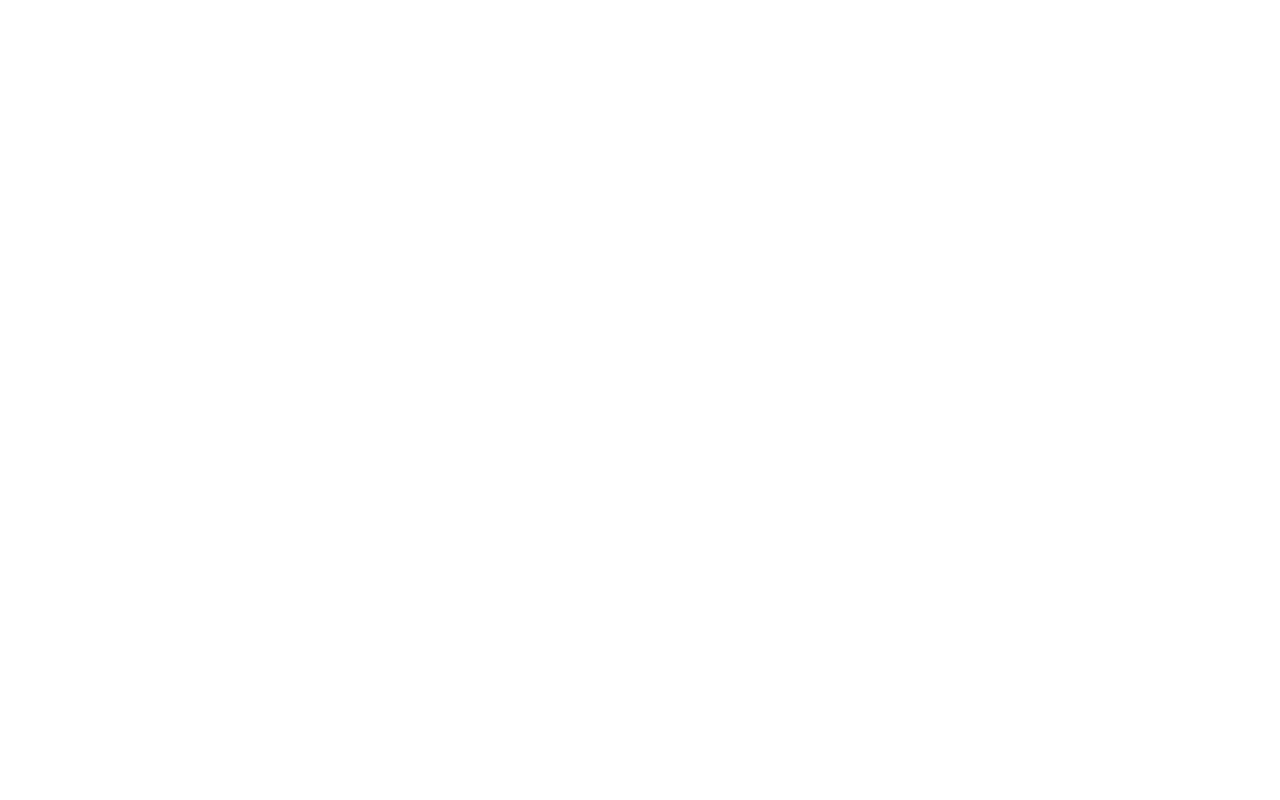
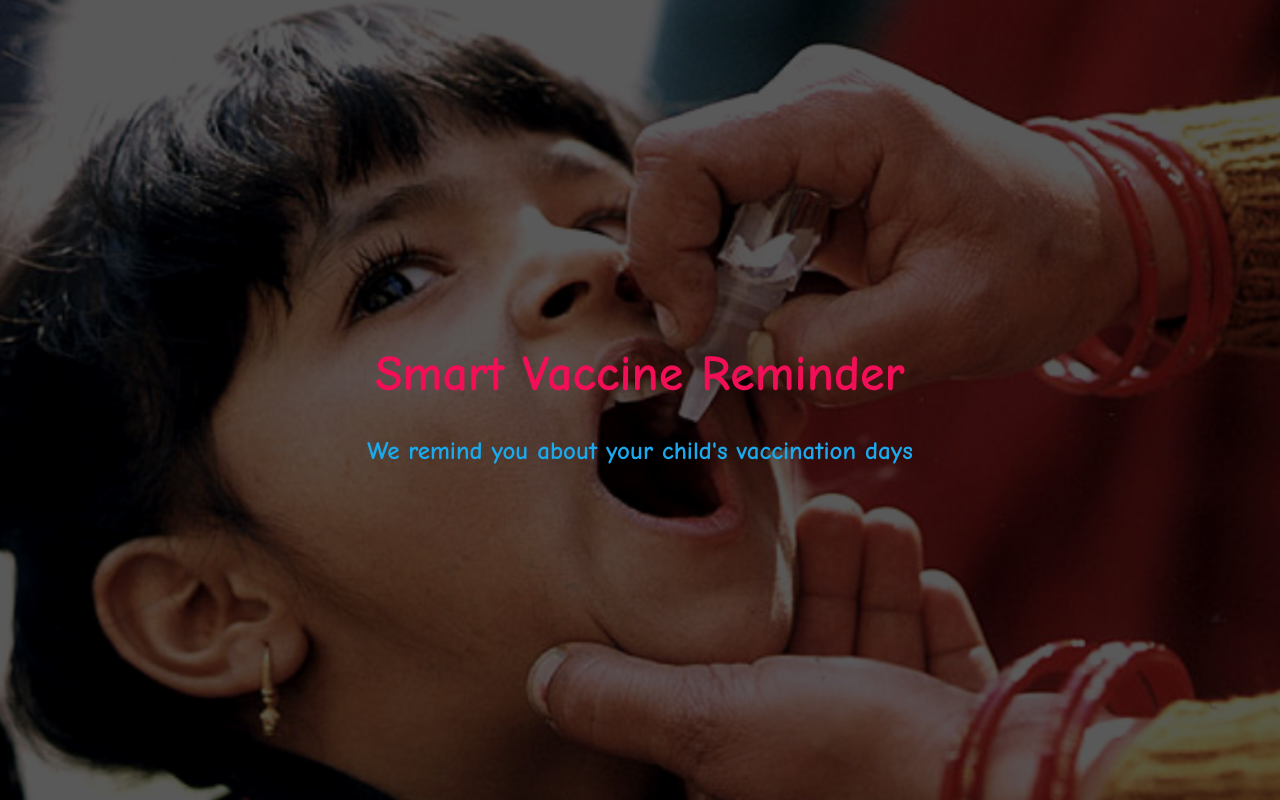
Before and after one commit to Balaji-Ramasubramanian/smart-vaccine-reminder, a plain HTML site: page index.html in a window 1280 px wide. Drawn offline with Linux system fonts and the light colour scheme.

Commit message:
Home page image added

```diff
--- a/index.html
+++ b/index.html
@@ -1,8 +1,47 @@
+<!DOCTYPE html>
 <html>
+
   <head>
-  <title>Smart Vaccine Reminder</title>
+  <meta name="viewport" content="width=device-width, initial-scale=1">
+    <style>
+
+    body, html {
+        height: 100%;
+        margin: 0;
+        font-family: Comic Sans MS;
+    }
+
+    .hero-image {
+      background-image: linear-gradient(rgba(0, 0, 0, 0.65), rgba(0, 0, 0, 0.65)), url("./public/images/vaccine-bg.png");
+      height: 100%;
+      background-position: center;
+      background-repeat: no-repeat;
+      background-size: cover;
+      position: relative;
+    }
+
+    .hero-text {
+      text-align: center;
+      position: absolute;
+      top: 50%;
+      left: 50%;
+      transform: translate(-50%, -50%);
+      color: #f20f57;
+    }
+
+    </style>
+
   </head>
+
   <body>
+
+    <div class="hero-image">
+      <div class="hero-text">
+        <h1 style="font-size:50px">Smart Vaccine Reminder</h1>
+        <h3 style="font-size: 25px; color: #1aaaed">We remind you about your child's vaccination days</h3>
+      </div>
+    </div>
+
     <!-- Load Facebook SDK for JavaScript -->
     <div id="fb-root"></div>
     <script>
@@ -29,5 +68,7 @@
     logged_in_greeting="Hi! How can we help you?"
     logged_out_greeting="Hi! How can we help you?">
   </div>
+
   </body>
+
 </html>
```
Also changed, not shown: public/images/vaccine-bg.png (added), 3 other files. Lines whose indentation alone changed are shown as unchanged.
